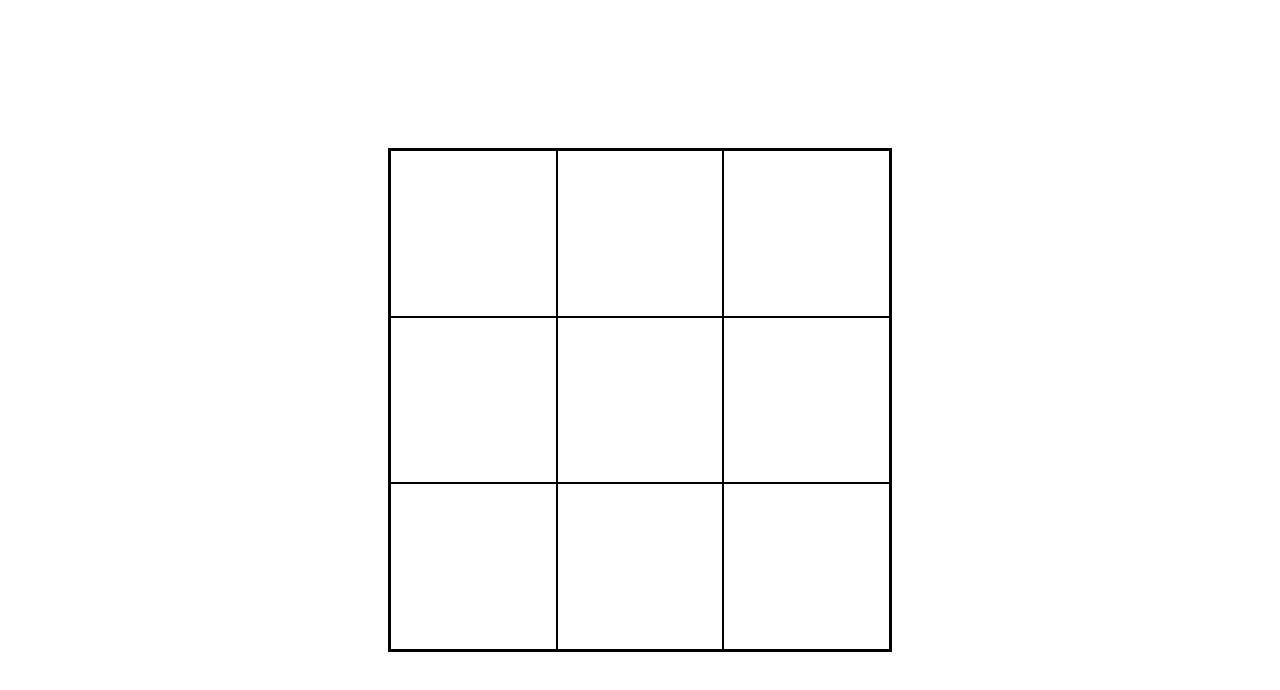
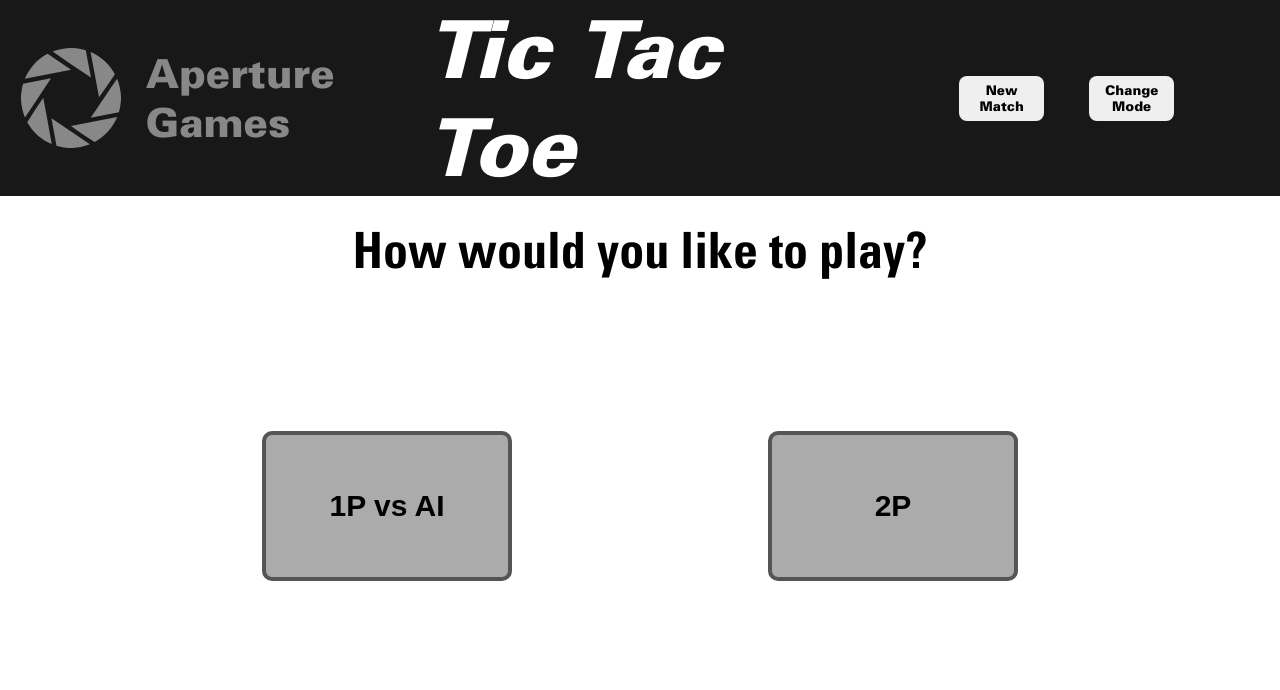
Before and after one commit to TechSpider/odin-tic-tac-toe, a plain HTML site: page index.html in a window 1280 px wide. Drawn offline with Linux system fonts and the light colour scheme.

Commit message:
Add some new visuals and a game mode selection screen (not preoperly implemented)

```diff
--- a/index.html
+++ b/index.html
@@ -9,6 +9,31 @@
 	</head>
 	<body>
 		<div class="container">
+			<div class="header">
+				<div class="header-section">
+					<div class="logo">
+						<img src="./src/aperture-science.svg" alt="Aperture Science logo" />
+						<h2>Aperture Games</h2>
+					</div>
+				</div>
+				<div class="header-section">
+					<h1>Tic Tac Toe</h1>
+				</div>
+				<div class="header-section">
+					<nav>
+						<button id="new-game-button">New Match</button>
+						<button id="change-mode-button">Change Mode</button>
+					</nav>
+				</div>
+			</div>
+
+			<div class="game-mode-container">
+				<h1>How would you like to play?</h1>
+				<div class="game-mode-buttons">
+					<button id="one-player-button">1P vs AI</button>
+					<button id="two-player-button">2P</button>
+				</div>
+			</div>
 			<div class="gameboard">
 				<div class="tile" id="tile1"></div>
 				<div class="tile" id="tile2"></div>
--- a/style.css
+++ b/style.css
@@ -1,3 +1,13 @@
+@font-face {
+	font-family: "Univers 75 Black";
+	src: url(./src/Univers\ 75\ Black\ Regular.otf);
+}
+
+@font-face {
+	font-family: "Univers 67 Condensed Bold";
+	src: url(./src/univers67condensedbold.otf);
+}
+
 * {
 	margin: 0;
 	padding: 0;
@@ -9,6 +19,116 @@ body {
 
 .container {
 	height: 100%;
+	display: grid;
+	grid-template-rows: 1fr 5fr;
+}
+
+.header {
+	background-color: rgb(24, 24, 24);
+	display: grid;
+	grid-template-columns: 1fr 1fr 1fr;
+}
+
+.header-section {
+	display: flex;
+	justify-content: center;
+	align-items: center;
+}
+
+.logo {
+	display: flex;
+	align-items: center;
+	gap: 25px;
+}
+
+.logo > img {
+	width: 100px;
+	height: 100px;
+}
+
+.logo > h2 {
+	color: #888;
+	font-size: 40px;
+	font-family: "Univers 75 Black";
+	width: 260px;
+}
+
+.header-section > h1 {
+	color: white;
+	font-size: 80px;
+	font-family: "Univers 75 Black";
+	font-style: italic;
+}
+
+.header-section > nav {
+	display: flex;
+	justify-content: center;
+	gap: 45px;
+	width: 100%;
+}
+
+nav > button {
+	width: 85px;
+	height: 45px;
+	border-radius: 8px;
+	border: none;
+	font-family: "Univers 75 Black";
+	padding: 0 10px;
+	transition-duration: 0.4s;
+}
+
+nav > button:hover {
+	background-color: #c8cccc;
+}
+
+nav > button:active {
+	background-color: #ffffff;
+}
+
+.game-mode-container {
+	height: 500px;
+	width: 100%;
+	position: absolute;
+	top: 50%;
+	left: 50%;
+	transform: translate(-50%, -50%);
+	display: flex;
+	flex-direction: column;
+	justify-content: center;
+	align-items: center;
+	gap: 150px;
+}
+
+.game-mode-container > h1 {
+	font-size: 50px;
+	font-family: "Univers 67 Condensed Bold";
+}
+
+.game-mode-buttons {
+	width: 100%;
+	display: flex;
+	justify-content: center;
+	gap: max(20vw, 100px);
+}
+
+.game-mode-buttons > button {
+	height: 150px;
+	width: 250px;
+	border: 4px solid #555555;
+	background-color: #acabab;
+	border-radius: 10px;
+	font-family: Arial, Helvetica, sans-serif;
+	font-size: 30px;
+	font-weight: bold;
+	color: #000000;
+}
+
+.game-mode-buttons > button:hover {
+	background-color: #c8cccc;
+}
+
+.game-mode-buttons > button:active {
+	background-color: #ffffff;
 }
 
 .gameboard {
@@ -22,6 +142,7 @@ body {
 	display: grid;
 	grid-template-columns: 1fr 1fr 1fr;
 	grid-template-rows: 1fr 1fr 1fr;
+	visibility: hidden;
 }
 
 .tile {
```
Also changed, not shown: src/Univers 75 Black Regular.otf (added), src/aperture-science.svg (added), src/univers67condensedbold.otf (added).
